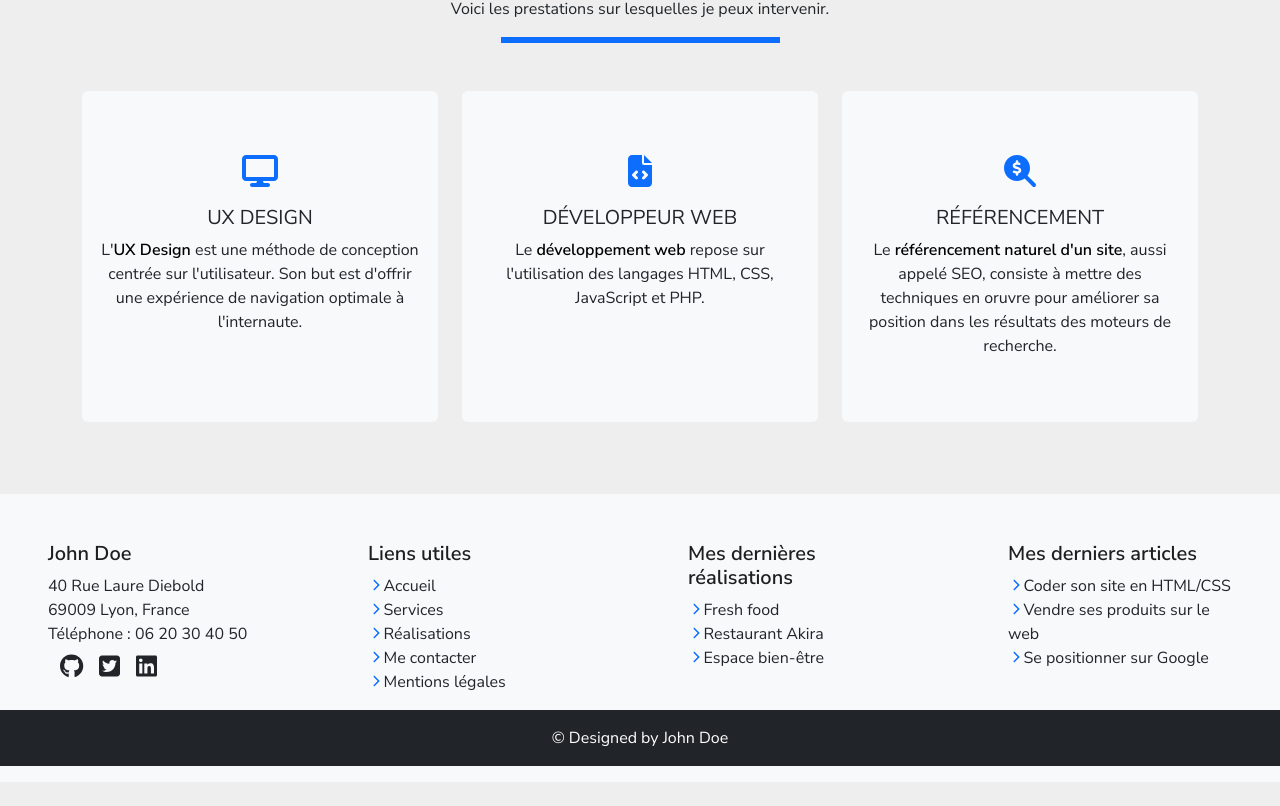
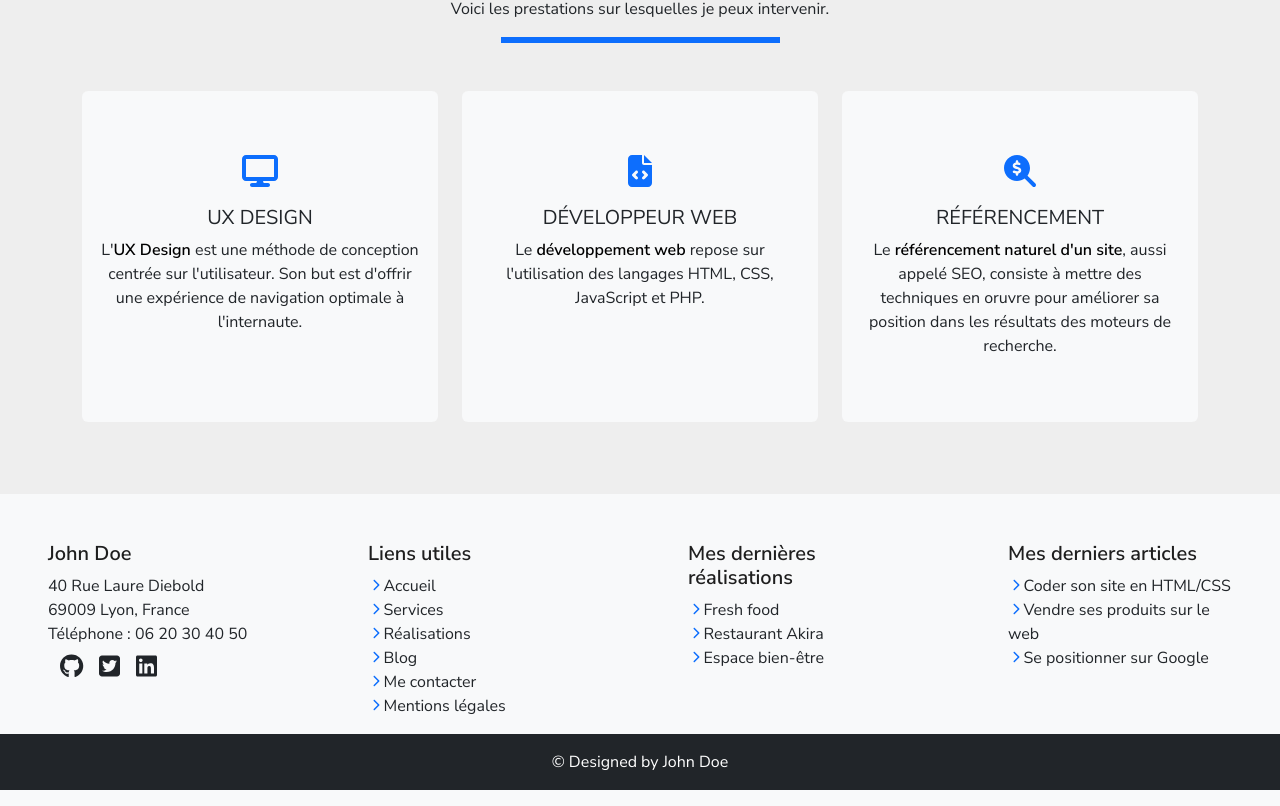
Before and after one commit to Mondot547/Optimiser-CV-react, a React (Vite) app: page /services in a window 1280 px wide. Shown: the part 363-1169 px from the top of the page. Before the commit the page ends 1145 px from the top, so only its background shows below. Built offline with nearby package versions, Linux system fonts and the light colour scheme.

Commit message:
ajout de la fonctionnalité retour en haut sur les liens footer

```diff
--- a/src/components/Footer.jsx
+++ b/src/components/Footer.jsx
@@ -10,6 +10,10 @@ import { useEffect } from "react";
 
 
 function Footer() {
+
+    const handleClick = () => {
+        window.scrollTo(0, 0);
+    }
 
     useEffect(() => {
         const footerCopyright = document.getElementById("footer-copyright");
@@ -58,11 +62,15 @@ function Footer() {
                     <Col md={6} lg={3} className="mx-auto px-lg-3 px-xl-5">
                         <h5>Liens utiles</h5>
                         <Nav className="col-12 flex-column">
-                            <NavLink as={Link} to="/" rel="noopener noreferrer" className="nav-link p-0 text-dark"><FontAwesomeIcon icon={faChevronRight} size="xs" className="mx-1 text-primary" />Accueil</NavLink>
-                            <NavLink as={Link} to="/services" rel="noopener noreferrer" className="nav-link p-0 text-dark text-primary-hover"><FontAwesomeIcon icon={faChevronRight} size="xs" className="mx-1 text-primary" />Services</NavLink>
-                            <NavLink as={Link} to="/projects" rel="noopener noreferrer" className="nav-link p-0 text-dark"><FontAwesomeIcon icon={faChevronRight} size="xs" className="mx-1 text-primary" />Réalisations</NavLink>
-                            <NavLink as={Link} to="/contact" rel="noopener noreferrer" className="nav-link p-0 text-dark"><FontAwesomeIcon icon={faChevronRight} size="xs" className="mx-1 text-primary" />Me contacter</NavLink>
-                            <NavLink as={Link} to="/mentionsLegales" rel="noopener noreferrer nofollow" className="nav-link p-0 text-dark"><FontAwesomeIcon icon={faChevronRight} size="xs" className="mx-1 text-primary" />Mentions légales</NavLink>
+                            <NavLink as={Link} to="/" onClick={handleClick} rel="noopener noreferrer" className="nav-link p-0 text-dark"><FontAwesomeIcon icon={faChevronRight} size="xs" className="mx-1 text-primary" />Accueil</NavLink>
+                            <NavLink as={Link} to="/services" onClick={handleClick} rel="noopener noreferrer" className="nav-link p-0 text-dark text-primary-hover"><FontAwesomeIcon icon={faChevronRight} size="xs" className="mx-1 text-primary" />Services</NavLink>
+                            <NavLink as={Link} to="/projects" onClick={handleClick} rel="noopener noreferrer" className="nav-link p-0 text-dark"><FontAwesomeIcon icon={faChevronRight} size="xs" className="mx-1 text-primary" />Réalisations</NavLink>
+                            <NavLink as={Link} to="/blog" onClick={handleClick} rel="noopener noreferrer" className="nav-link p-0 text-dark">
+                                <FontAwesomeIcon icon={faChevronRight} size="xs" className="mx-1 text-primary" />
+                                Blog
+                            </NavLink>
+                            <NavLink as={Link} to="/contact" onClick={handleClick} rel="noopener noreferrer" className="nav-link p-0 text-dark"><FontAwesomeIcon icon={faChevronRight} size="xs" className="mx-1 text-primary" />Me contacter</NavLink>
+                            <NavLink as={Link} to="/mentionsLegales" onClick={handleClick} rel="noopener noreferrer nofollow" className="nav-link p-0 text-dark"><FontAwesomeIcon icon={faChevronRight} size="xs" className="mx-1 text-primary" />Mentions légales</NavLink>
                         </Nav>
                     </Col>
                     <Col md={6} lg={3} className="mx-auto px-md-5 mt-md-3 mt-lg-0 px-lg-0 px-xl-5">
--- a/src/components/GithubProfil.jsx
+++ b/src/components/GithubProfil.jsx
@@ -1,4 +1,5 @@
 import { useEffect, useState } from 'react';
+import { Container } from 'react-bootstrap';
 import axios from 'axios';
 
 const GitHubProfile = () => {
@@ -15,7 +16,7 @@ const GitHubProfile = () => {
     }
 
     return (
-        <div className="container text-center mt-5">
+        <Container className="text-center mt-5">
             <h1>Github user</h1>
             <h2>{profile.name}</h2>
             <img src={profile.avatar_url} alt={`${profile.name}'s avatar`} className="img-fluid rounded-circle my-4" style={{ width: '150px', height: '150px' }} />
@@ -25,7 +26,7 @@ const GitHubProfile = () => {
             <p>Créé le : {new Date(profile.created_at).toLocaleString()}</p>
             <p>Modifié le : {new Date(profile.updated_at).toLocaleString()}</p>
             <p>URL repositories : <a href={profile.repos_url} target="_blank" rel="noopener noreferrer nofollow">{profile.repos_url}</a></p>
-        </div>
+        </Container>
     );
 };
 
--- a/src/components/ServicesCard.jsx
+++ b/src/components/ServicesCard.jsx
@@ -6,7 +6,7 @@ import React, { useState } from 'react'; // Importez useState
 
 const ServiceCard = ({ service }) => {
   const { title, description, icon } = service;
-  const [isHovered, setIsHovered] = useState(false); // Ajoutez un état pour suivre le survol
+  const [isHovered, setIsHovered] = useState(false); //état pour suivre le survol
 
   const renderIcon = () => {
     let iconComponent = null;
@@ -33,8 +33,8 @@ const ServiceCard = ({ service }) => {
     <Col md={4} className="mb-4">
       <Card
         className="h-100 text-center py-5 border-0 bg-light"
-        onMouseEnter={() => setIsHovered(true)} // Met à jour l'état lorsque survolé
-        onMouseLeave={() => setIsHovered(false)} // Met à jour l'état lorsque le survol est terminé
+        onMouseEnter={() => setIsHovered(true)} //survolé
+        onMouseLeave={() => setIsHovered(false)} //survol est terminé
       >
         <Card.Body>
           {renderIcon()}
```
